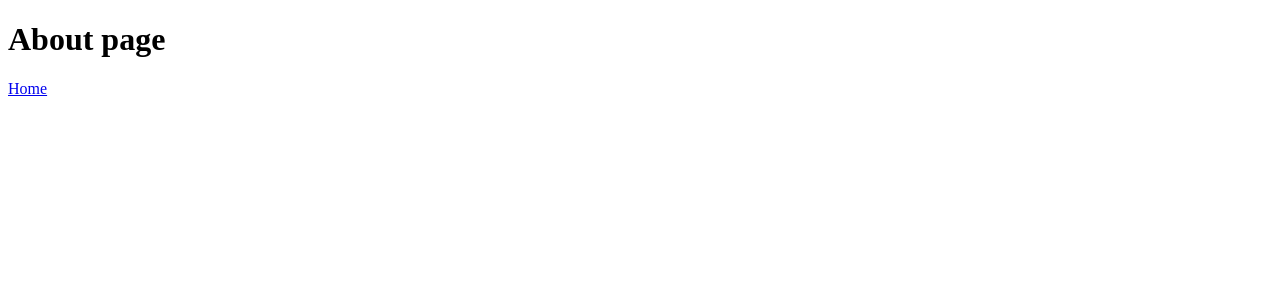
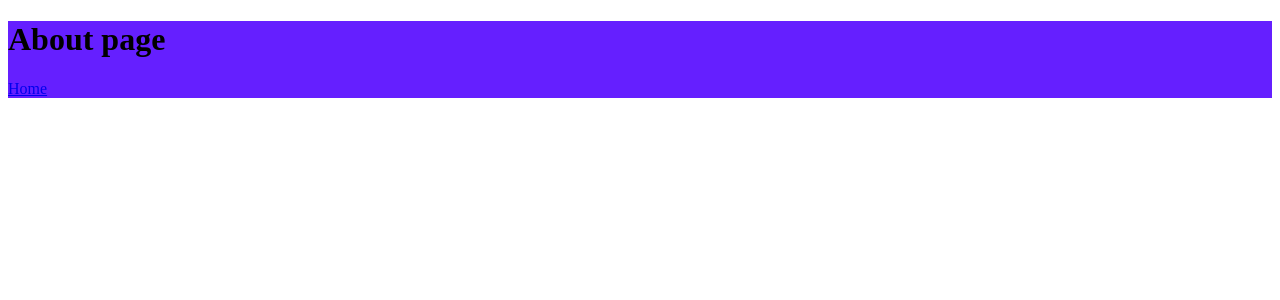
Before and after one commit to andersonsilva019/test-next, a Next.js app: page /about in a window 1280 px wide. Shown: the top 300 px of the page. Built offline with nearby package versions, Linux system fonts and the light colour scheme.

Commit message:
modified name file layout

```diff
--- a/pages/about.js
+++ b/pages/about.js
@@ -2,9 +2,18 @@ import Link from 'next/link';
 
 export default function About (){
   return (
-    <div>
+    <div className="container">
       <h1>About page</h1>
       <Link href="/"><a>Home</a></Link>
+
+
+      <style jsx>{`
+        .container {
+          background: #651FFF;
+          height: 100%;
+        }
+      `}</style>
+
     </div>
   );
 }
--- a/pages/index.js
+++ b/pages/index.js
@@ -1,6 +1,6 @@
 
 import App from './_app';
-import Layout from '../components/Layout';
+import Layout from '../components/_Layout';
 
 export default function Home() {
   return (
```
Also changed, not shown: components/_Layout.js (renamed from components/Layout.js).
